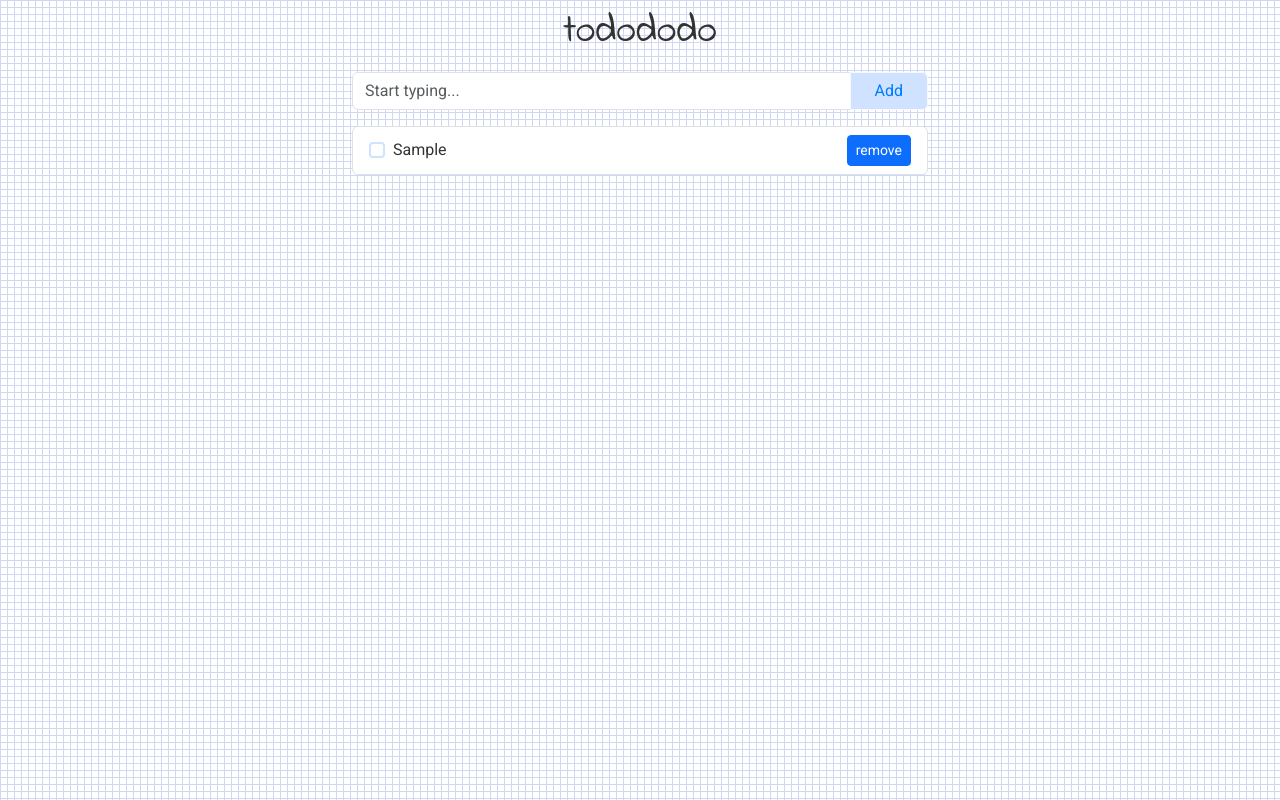
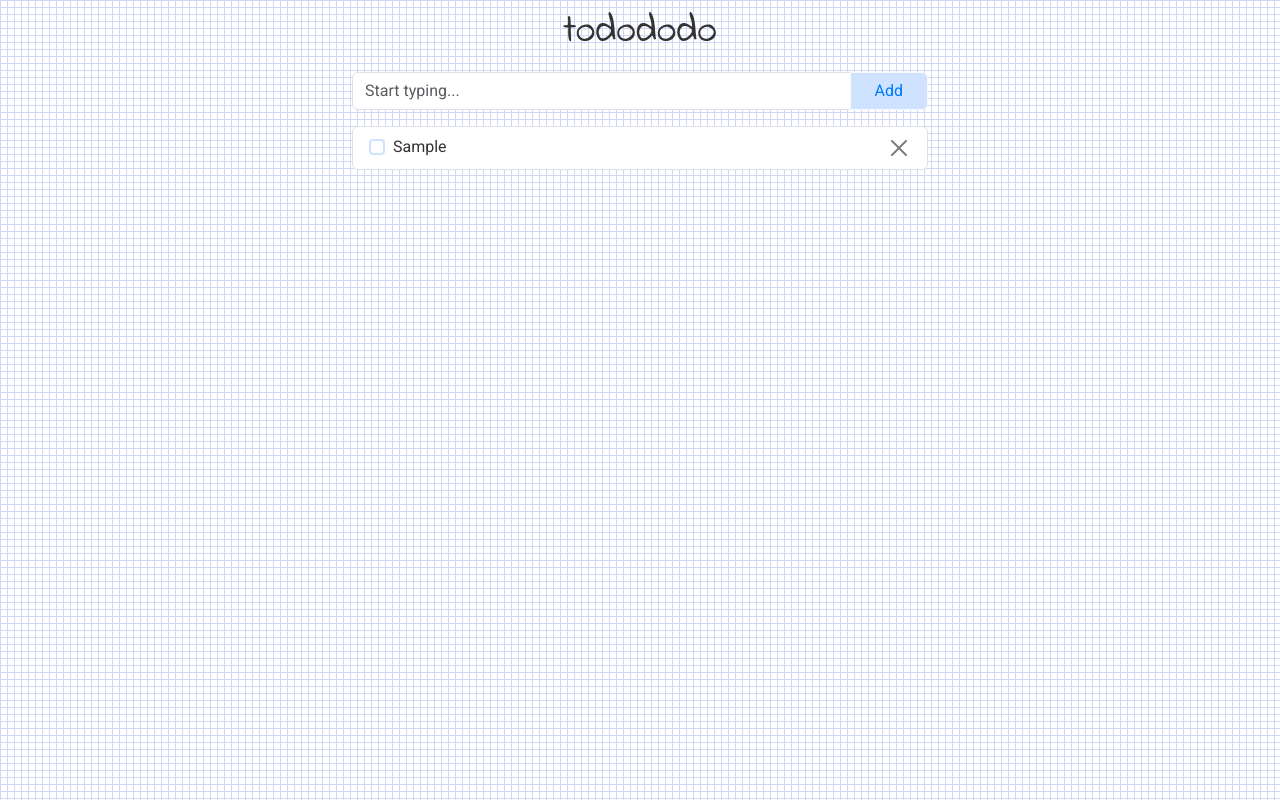
Before and after one commit to hheman/todo, a React app: page / in a window 1280 px wide. Both pictures are taken after typing "Sample" into the empty fields and a click on the button "Add". Built offline with nearby package versions, Linux system fonts and the light colour scheme.

Commit message:
replace text button with close button

```diff
--- a/src/ItemsList.js
+++ b/src/ItemsList.js
@@ -2,8 +2,8 @@ import React, { useEffect } from 'react';
 import { useDispatch, useSelector } from 'react-redux';
 import { fetchItems, removeItem, updateItemChecked } from './store/itemsSlice';
 import ListGroup from 'react-bootstrap/ListGroup';
-import Button from 'react-bootstrap/Button';
 import Form from 'react-bootstrap/Form';
+import CloseButton from 'react-bootstrap/CloseButton';
 import PropTypes from 'prop-types';
 
 const ItemsList = ({ count }) => {
@@ -51,13 +51,11 @@ const ItemsList = ({ count }) => {
                   </Form.Check.Label>
                 </Form.Check>
               </div>
-              <Button
+              <CloseButton
                 size="sm"
                 className="ml-auto"
                 onClick={() => handleRemove(item.id)}
-              >
-                remove
-              </Button>
+              />
             </ListGroup.Item>
           ))}
         </ListGroup>
```
